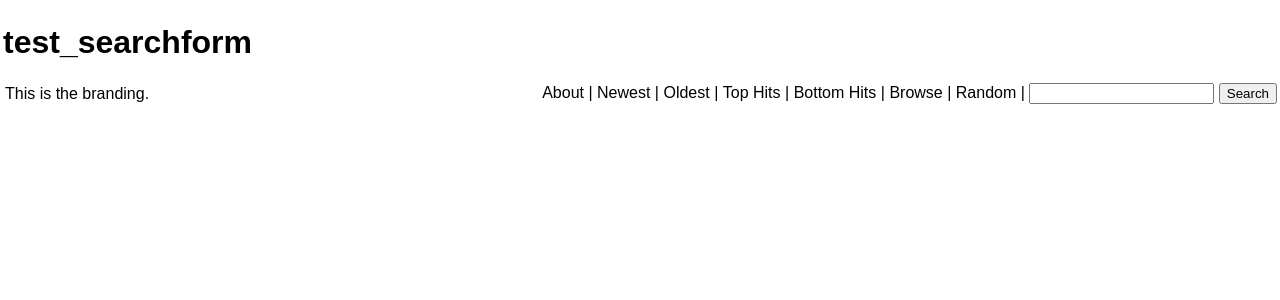
After one commit to tamouse/mikeqdb, a PHP site: page /t/test_searchform.html in a window 1280 px wide. The commit adds this page. Shown: the top 300 px of the page. Run offline with PHP 8.4, Linux system fonts and the light colour scheme; a stand-in replaces the project's code that opens the database connection.

Commit message:
add search feature

```diff
--- a/css/style.css
+++ b/css/style.css
@@ -26,10 +26,6 @@ DIV.nav {
           margin: 0;
           padding: 2px,
           text-align: right;
-          width: 50%
-          position:absolute;
-          bottom:0;
-          right:0;
           }
 
 DIV.nav ul { list-style: none; text-align: right;}
@@ -37,7 +33,7 @@ DIV.nav ul { list-style: none; text-align: right;}
 DIV.nav ul li { display: inline; }
 
 /* brand is displayed to the left of the top line */
-DIV.brand { margin: 0; padding: 2px; float: left; width: 50%; height: 3em; }
+DIV.brand { margin: 0; padding: 2px; float: left; width: 25%; height: 3em; }
 
 #sitelogo { float: left; }
 #sitetitle { font-weight: bold; font-size: 2em; }
--- /dev/null
+++ b/t/test_searchform.html
@@ -0,0 +1,37 @@
+<!DOCTYPE HTML PUBLIC "-//W3C//DTD HTML 4.01 Transitional//EN" "http://www.w3.org/TR/html4/loose.dtd">
+<html>
+<head>
+<!-- Time-stamp: <2011-12-12 17:30:17 tamara> -->
+<title>test_searchform</title>
+<meta http-equiv="content-type" content="text/html;charset=utf-8" />
+<meta name="author" content="Tamara Temple" />
+<meta name="copyright" content="Copyright &copy; 2011Tamara Temple Web Development" />
+<meta name="license" content="CC BY-NC-AT" />
+<meta name="description" content="" />
+<meta name="keywords" content="" />
+<meta name="robots" content="" />
+<link rel="stylesheet" href="../css/style.css" type="text/css" media="screen" />
+</head>
+<body>
+<h1>test_searchform</h1>
+
+<div class="brand">
+  This is the branding.
+</div>
+<div class="nav">
+  <form method="get" id="search" action="">
+  <ul>
+    <li>About |</li>
+    <li>Newest |</li>
+    <li>Oldest |</li>
+    <li>Top Hits |</li>
+    <li>Bottom Hits |</li>
+    <li>Browse |</li>
+    <li>Random |</li>
+    <li><input type="text" name="s" value="" />
+    <input type="submit" name="Search" value="Search" /></li>
+  </ul>
+  </form>
+
+</div>
+</body> </html>
--- a/views/_footing.html.php
+++ b/views/_footing.html.php
@@ -20,6 +20,8 @@ echo _wrap($GLOBALS['total_quotes'].' total quotes','div','fright');
 
 echo _wrap('&nbsp;','div','clearboth').PHP_EOL;
 
+global $dbg;
+
 // debug messages
 if ($dbg->is_on())  {
     $dbg_msgs = $dbg->getMessages();
@@ -28,6 +30,6 @@ if ($dbg->is_on())  {
       echo _wrap("[$index] $value","li","error_message").PHP_EOL;
     }
     echo "</ul>".PHP_EOL;
-    echo _wrap(_link("Turn debug off",$_SERVER['SCRIPT_NAME'],array('debug' => 'false')),'p','directive').PHP_EOL
+    echo _wrap(_link("Turn debug off",MAIN,array('debug' => 'false')),'p','directive').PHP_EOL
 ;
 }
```
Also changed, not shown: config.inc.php (+10 -9 lines), index.php (+16 -2 lines), lib/paginate.php (+33 -2 lines), views/_heading.html.php (+6 -3 lines).
